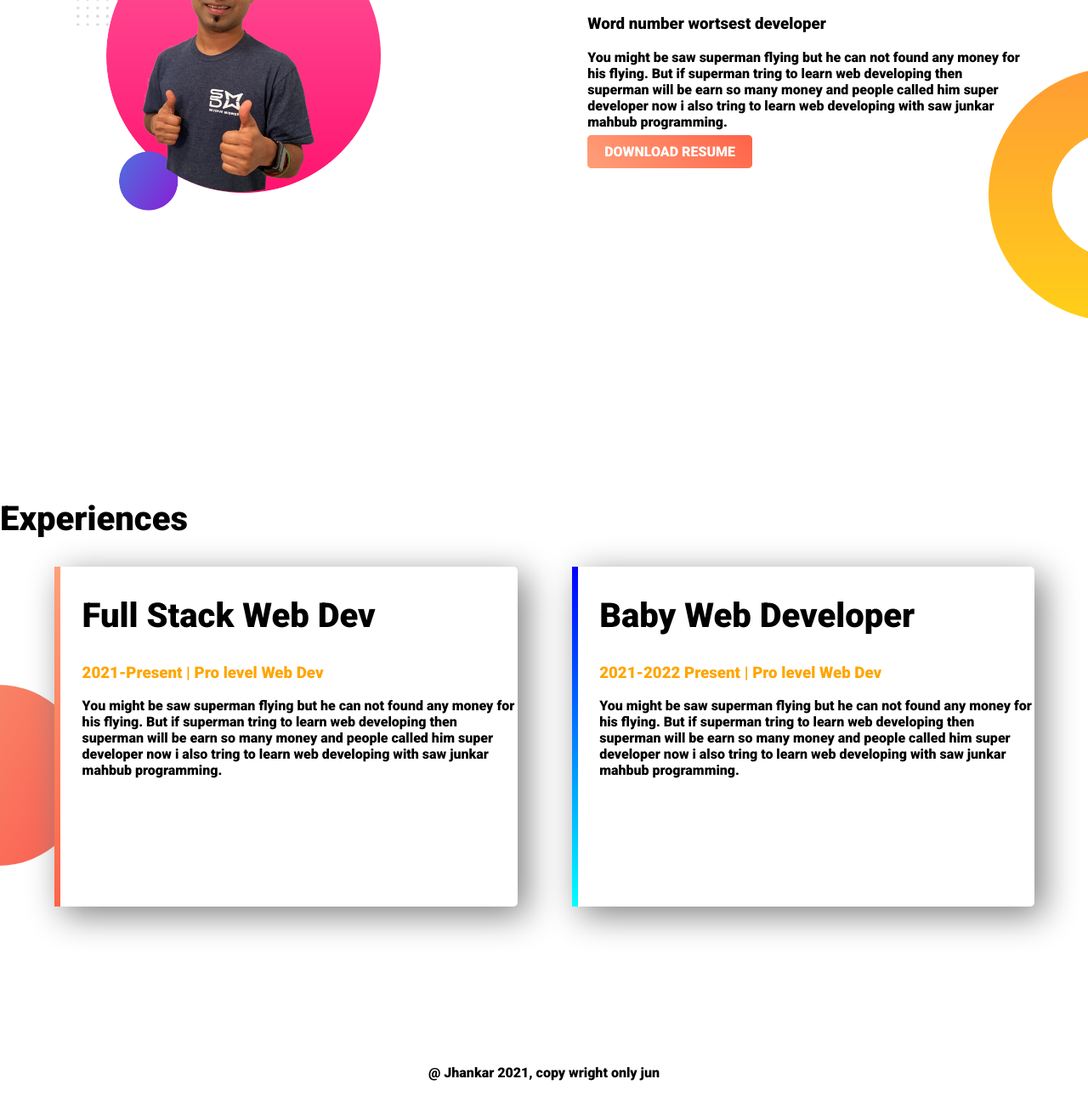
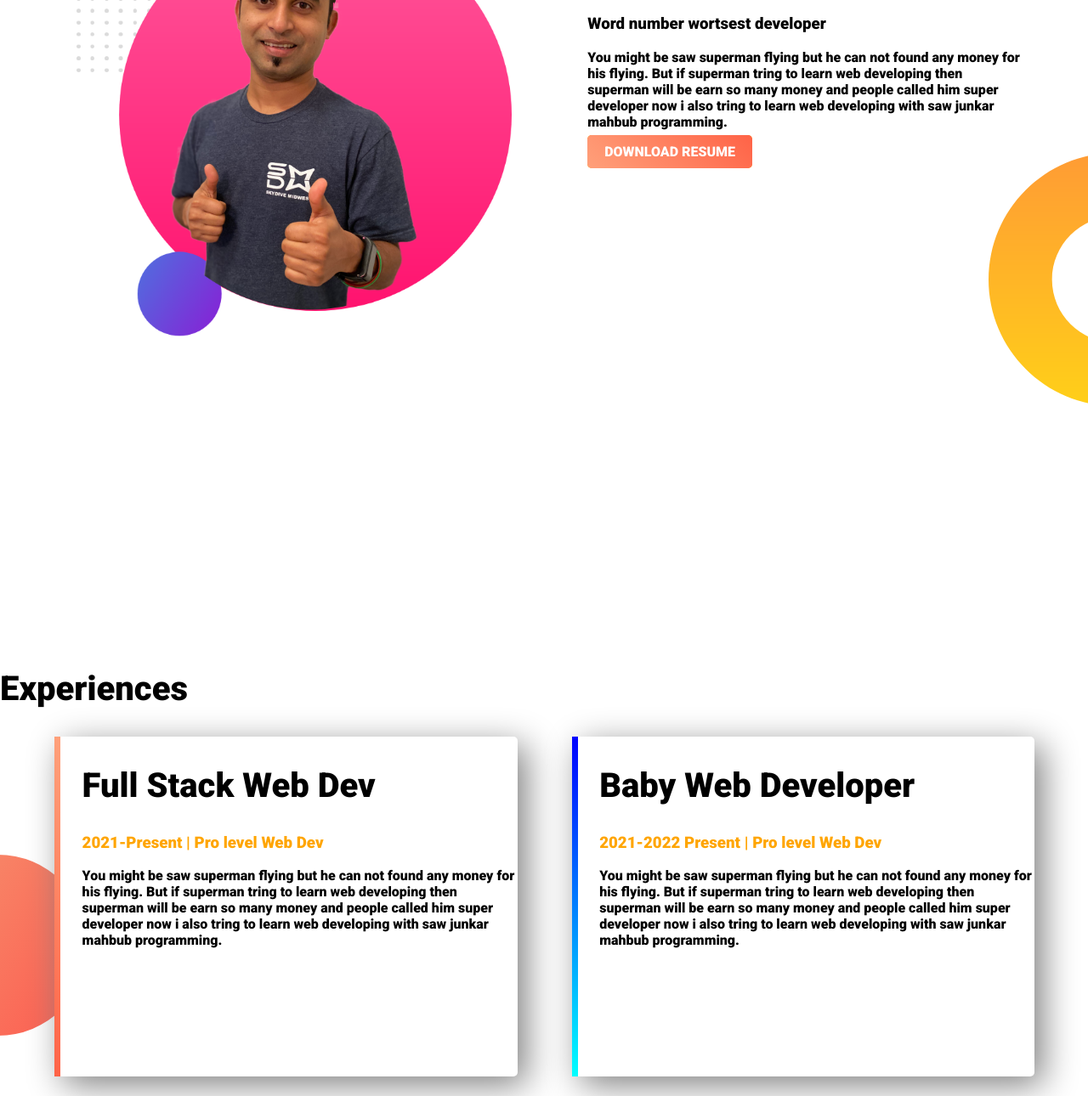
Before and after one commit to Sajjad229/Web-Portfolio, a plain HTML site: page index.html in a window 1280 px wide. Shown: the part 746-2036 px from the top of the page at 85% size. Drawn offline with Linux system fonts and the light colour scheme.

Commit message:
new update

```diff
--- a/Style.css
+++ b/Style.css
@@ -28,12 +28,13 @@ h2{
 
 }
 .half-width img{
-    width:70%;
+    width:100%;
 }
 .top-banner
 {
     background-image: url(developer-portfolio/top-banner.png);
     background-repeat: no-repeat;
+    height: 500px;
 }
 section{
     height: 500px;
@@ -55,6 +56,7 @@ section{
     background-image: url(developer-portfolio/dream-bg.png);
     background-repeat: no-repeat;
     background-position: right;
+    height:700px;
 
 }
 .single-experience
```
